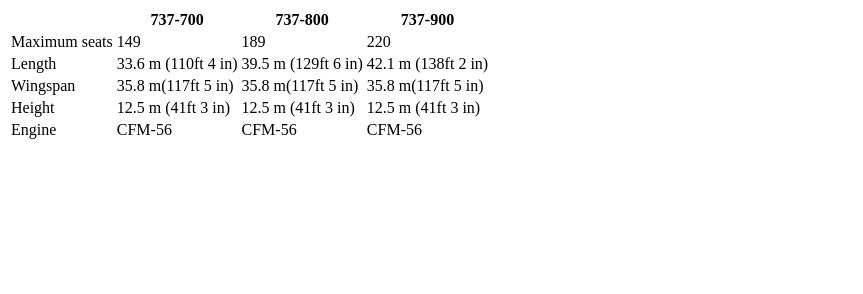
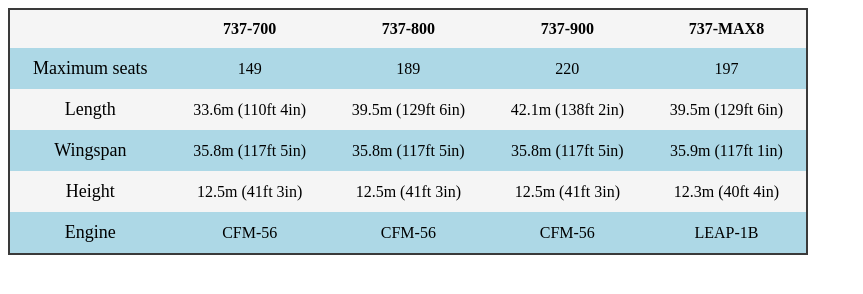
Before and after one commit to parides55/table-test, a plain HTML site: page index.html in a window 1280 px wide. Shown: the whole page, without its empty margins (0-863 px from the left). Drawn offline with Linux system fonts and the light colour scheme.

Commit message:
styled the table

```diff
--- a/assets/styles.css
+++ b/assets/styles.css
@@ -0,0 +1,29 @@
+table {
+    border-collapse: collapse;
+    width: 800px;
+    background-color: whitesmoke;
+    border: 2px solid #3a3a3a;
+}
+
+th,
+td {
+    text-align: center;
+    padding: 10px;
+}
+
+tr:nth-child(even) {
+    background-color: lightblue;
+}
+
+.bold {
+    font-style: bold;
+    font-size: large;
+}
+
+#overflow-table {
+    overflow-x: auto;
+}
+
+tr:hover {
+    background-color: lightgrey;
+}
--- a/index.html
+++ b/index.html
@@ -8,43 +8,51 @@
     <link rel="stylesheet" href="/assets/styles.css">
 </head>
 <body>
+    <div id="overflow-table">
     <table>
         <tr>
             <th></th>
             <th>737-700</th>
             <th>737-800</th>
             <th>737-900</th>
+            <th>737-MAX8</th>
         </tr>
         <tr>
-            <td>Maximum seats</td>
+            <td class="bold">Maximum seats</td>
             <td>149</td>
             <td>189</td>
             <td>220</td>
+            <td>197</td>
         </tr>
         <tr>
-            <td>Length</td>
-            <td>33.6 m (110ft 4 in)</td>
-            <td>39.5 m (129ft 6 in)</td>
-            <td>42.1 m (138ft 2 in)</td>
+            <td class="bold">Length</td>
+            <td>33.6m (110ft 4in)</td>
+            <td>39.5m (129ft 6in)</td>
+            <td>42.1m (138ft 2in)</td>
+            <td>39.5m (129ft 6in)</td>
         </tr>
         <tr>
-            <td>Wingspan</td>
-            <td>35.8 m(117ft 5 in)</td>
-            <td>35.8 m(117ft 5 in)</td>
-            <td>35.8 m(117ft 5 in)</td>
+            <td class="bold">Wingspan</td>
+            <td>35.8m (117ft 5in)</td>
+            <td>35.8m (117ft 5in)</td>
+            <td>35.8m (117ft 5in)</td>
+            <td>35.9m (117ft 1in) </td>
         </tr>
         <tr>
-            <td>Height</td>
-            <td>12.5 m (41ft 3 in)</td>
-            <td>12.5 m (41ft 3 in)</td>
-            <td>12.5 m (41ft 3 in)</td>
+            <td class="bold">Height</td>
+            <td>12.5m (41ft 3in)</td>
+            <td>12.5m (41ft 3in)</td>
+            <td>12.5m (41ft 3in)</td>
+            <td>12.3m (40ft 4in)</td>
         </tr>
         <tr>
-            <td>Engine</td>
+            <td class="bold">Engine</td>
             <td>CFM-56</td>
             <td>CFM-56</td>
             <td>CFM-56</td>
+            <td>LEAP-1B</td>
         </tr>
     </table>
+    </div>
 </body>
 </html>
```
